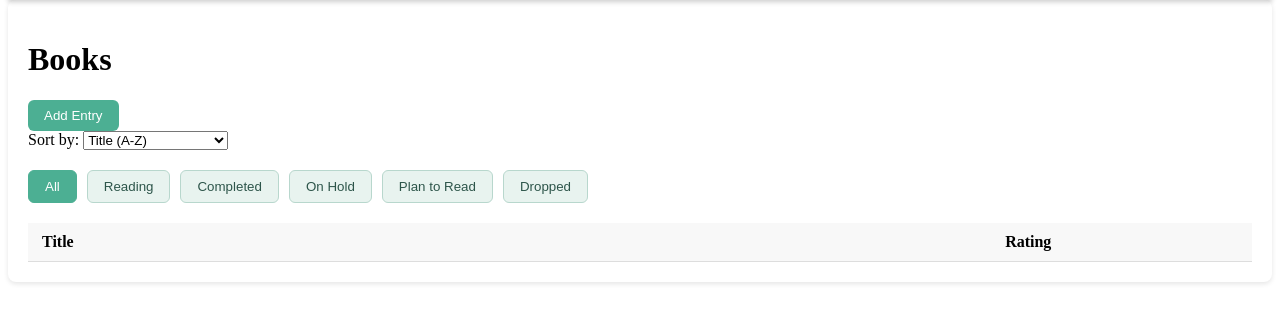
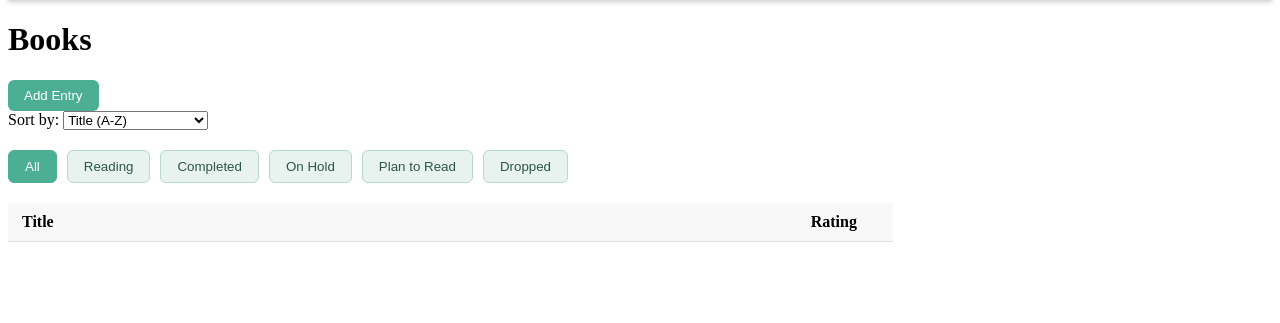
Before and after one commit to KKENN-rook/MyMediaList, a Flask app: page /books in a window 1280 px wide. Shown: the part 74-397 px from the top of the page. Run offline with Flask 3, Linux system fonts and the light colour scheme; a user stored in the database is signed in; tables that the repository leaves empty hold one stand-in row (values such as "Sample post"); lists and menus that the app fills with data are empty.

Commit message:
Improve list css styling (Left aligned instead of full width)

```diff
--- a/mymedialist/static/style.css
+++ b/mymedialist/static/style.css
@@ -5,6 +5,14 @@
 
 .button-container {
     margin-top: 30px;
+}
+
+/* Username/PW Requirements */
+.hint {
+    display: block;
+    font-size: 0.9em;
+    color: #666;
+    margin-bottom: 10px;
 }
 
 /* General buttons */
@@ -81,7 +89,7 @@ nav a.active {
     color: white;
 }
 
-/* ========== TABLES & TABS ========== */
+/* ========== TABS ========== */
 .tabs {
     margin: 20px 0;
     display: flex;
@@ -112,12 +120,12 @@ nav a.active {
     border-color: #4caf93;
 }
 
-/* Table */
+/* ========== LIST TABLE ========== */
 .media-table {
-    width: 100%;
+    width: 70%;              /* pick one: 70% or 50% */
+    margin-top: 10px;        /* left-aligned by default */
     border-collapse: collapse;
-    margin-top: 10px;
-    table-layout: fixed;
+    table-layout: fixed;     /* enables fixed rating column */
 }
 
 .media-table th,
@@ -127,44 +135,25 @@ nav a.active {
     border-bottom: 1px solid #ddd;
 }
 
-.media-table th {
+/* Header row */
+.media-table thead th {
     background-color: #f8f8f8;
     font-weight: 600;
 }
 
-/* Title Column */
-.media-table th:first-child,
-.media-table td:first-child .media-table th:last-child,
-.media-table td:last-child {
-    width: 80%;
+/* Rating column */
+.media-table .col-rating {
+    width: 90px;
+    text-align: center;
+    font-variant-numeric: tabular-nums;
 }
 
-/* Rating Column */
-.media-table th:last-child,
-.media-table td:last-child {
-    width: 20%;
-}
-
-
-.media-table tr:hover {
+/* Row hover */
+.media-table tbody tr:hover {
     background-color: #f1f7ff;
 }
 
-.content {
-    background-color: white;
-    padding: 20px;
-    border-radius: 8px;
-    box-shadow: 0 2px 5px rgba(0, 0, 0, 0.1);
-}
-
-/* Username/PW Requirements */
-.hint {
-    display: block;
-    font-size: 0.9em;
-    color: #666;
-    margin-bottom: 10px;
-}
-
+/*======== MODAL ========== */
 /* Modal background */
 .modal {
     /* hidden by default */
@@ -274,7 +263,6 @@ nav a.active {
 }
 
 
-
 /* ===== Profile / Stats ===== */
 
 .profile-title {
--- a/mymedialist/templates/login.html
+++ b/mymedialist/templates/login.html
@@ -4,7 +4,7 @@
 
 {% block content %}
 <h1>Login</h1>
-<form method="POST" action="{{ url_for('auth.login') }}">
+<form class="auth-form" method="POST" action="{{ url_for('auth.login') }}">
     <label for="username">Username:</label>
     <input type="text" name="username" id="username" required>
 
--- a/mymedialist/templates/media_list.html
+++ b/mymedialist/templates/media_list.html
@@ -16,23 +16,21 @@
     </div>
 </div>
 
-<!-- Tabs for filtering by status -->
+<!-- Tabs for filtering by status (outside the card) -->
 <div class="tabs">
     <button class="tab active" data-status="all">All</button>
-
     {% for key in statuses %}
-    <button class="tab" data-status="{{ key }}">
-        {{ status_labels[key] }}
-    </button>
+    <button class="tab" data-status="{{ key }}">{{ status_labels[key] }}</button>
     {% endfor %}
 </div>
 
-<!-- Table -->
+<!-- Table card -->
+<div class="list-container">
     <table class="media-table">
         <thead>
             <tr>
-            <th>Title</th>
-            <th>Rating</th>
+                <th class="col-title">Title</th>
+                <th class="col-rating">Rating</th>
             </tr>
         </thead>
         <tbody>
@@ -50,17 +48,15 @@
                         Edit
                     </button>
                 </td>
-            <td>
-                {% if entry.rating is not none %}
-                {{ entry.rating }}
-                {% else %}
-                -
-                {% endif %}
+                <td class="col-rating">
+                    {{ entry.rating if entry.rating is not none else '-' }}
                 </td>
             </tr>
             {% endfor %}
         </tbody>
     </table>
+</div>
+
 
 <!-- Entry Modal  -->
 <div id="entryModal" class="modal">
```
Lines whose indentation alone changed are shown as unchanged.
